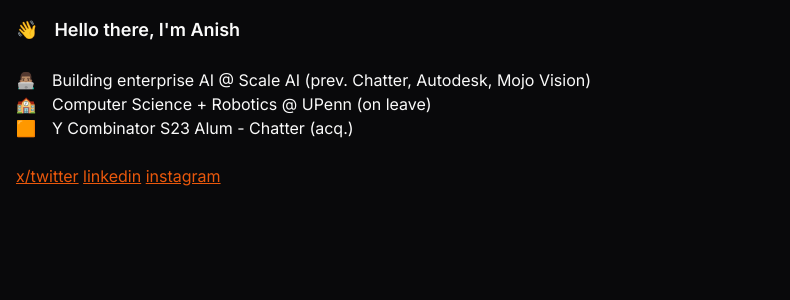
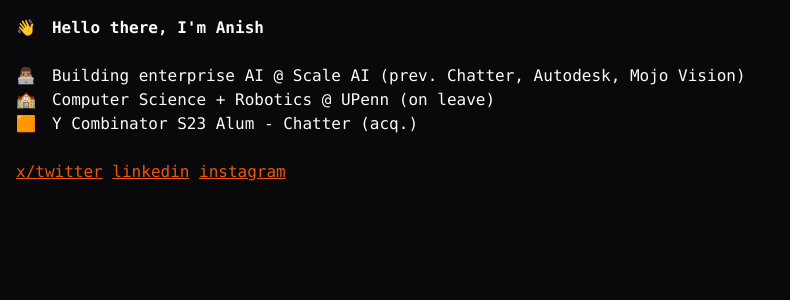
Before and after one commit to anishxyz/anishxyz, a Next.js app in the folder anishxyz/: page / in a window 1280 px wide. Shown: the top 300 px of the page, without its empty margins (0-790 px from the left). Built offline with nearby package versions, Linux system fonts and the light colour scheme.

Commit message:
monospace

```diff
--- a/anishxyz/src/components/ProfileSimple.tsx
+++ b/anishxyz/src/components/ProfileSimple.tsx
@@ -12,9 +12,9 @@
 
 const ProfileSimple = () => {
     return (
-        <div className='space-y-6'>
+        <div className='space-y-6 font-mono'>
             <div>
-                <h2 className="text-lg font-semibold">
+                <h2 className="text-md font-semibold">
                     <EmojiListItem emoji="👋" text="Hello there, I'm Anish" />
                 </h2>
             </div>
```
